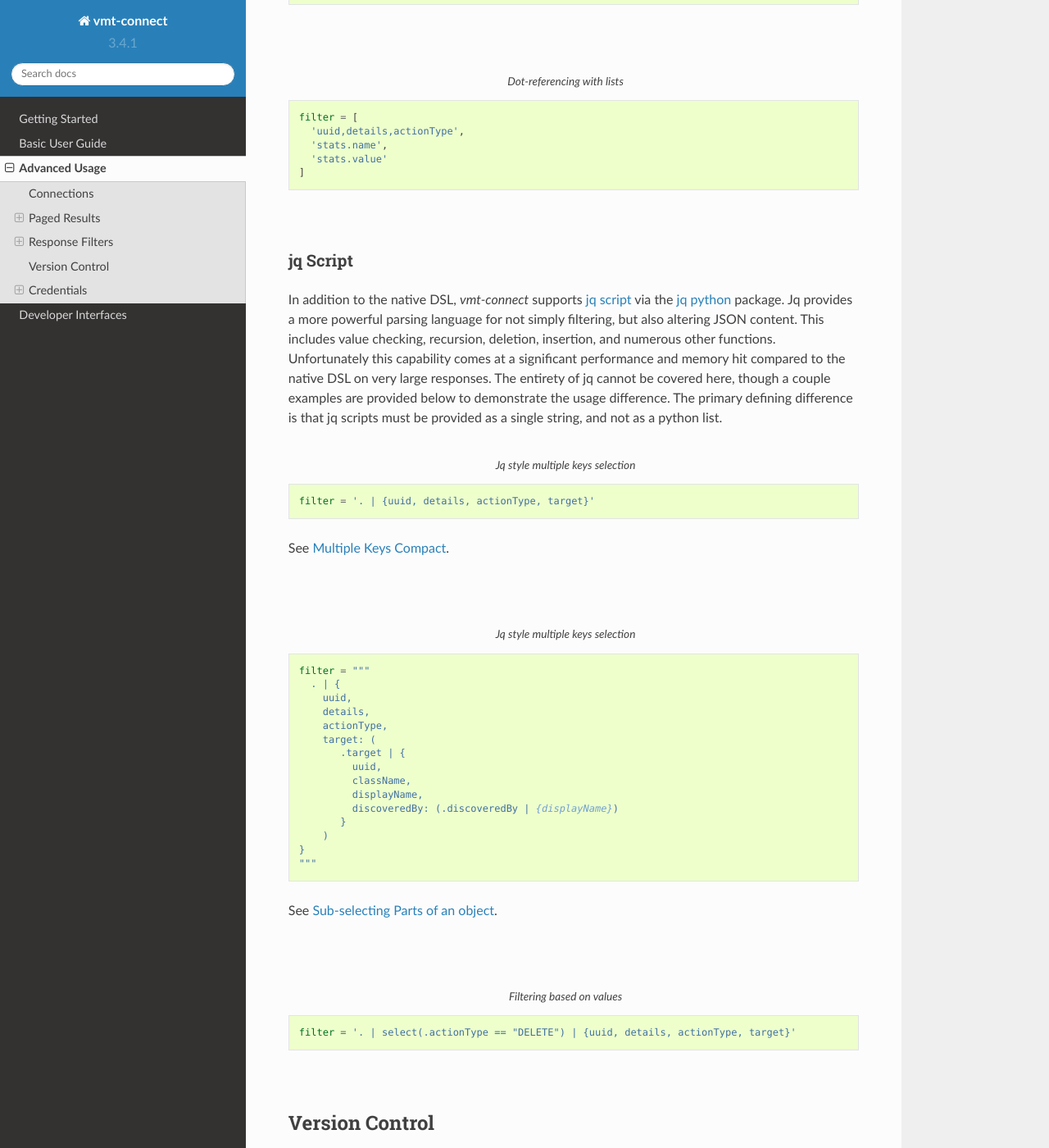
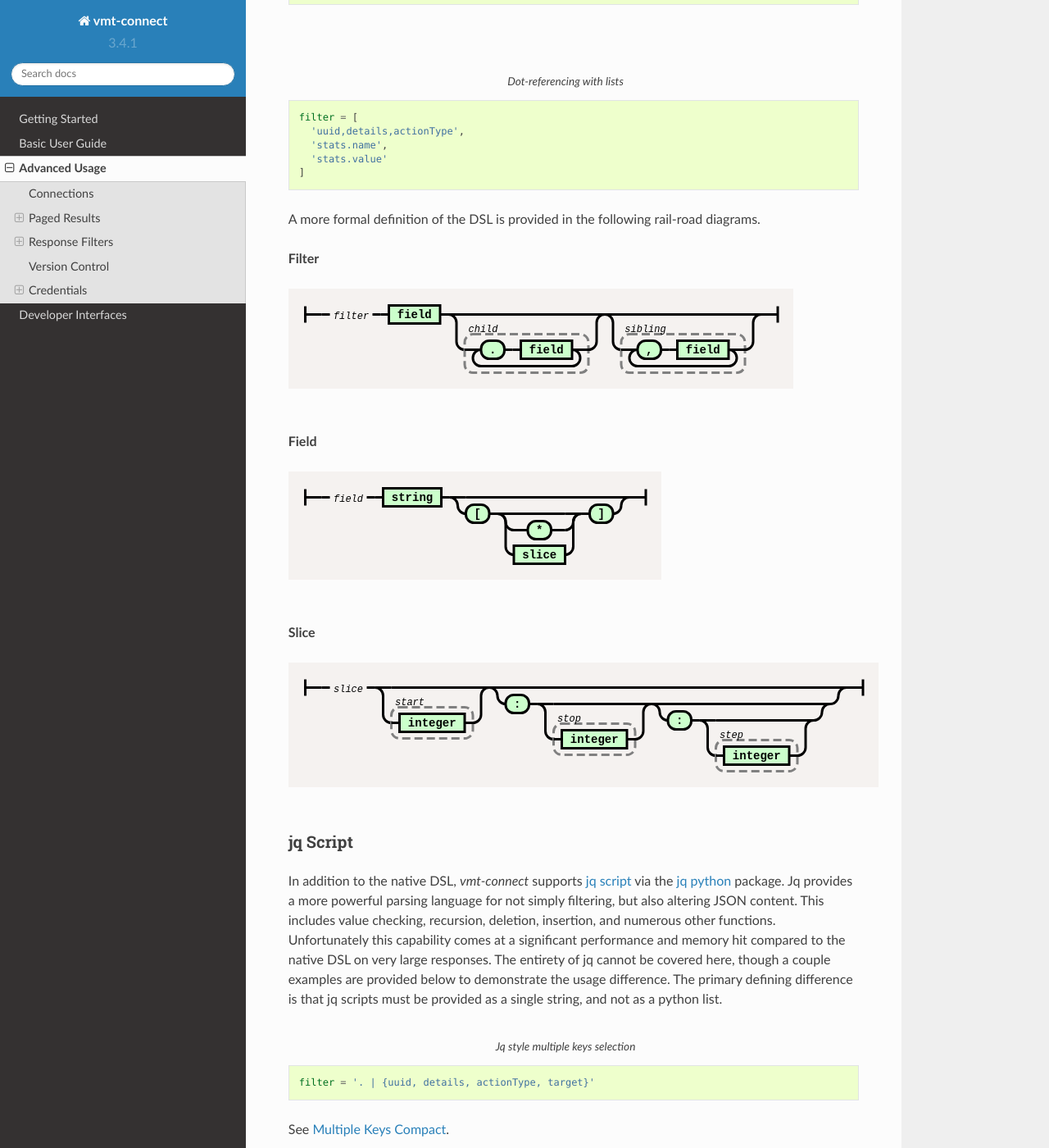
Before and after one commit to turbonomic/vmt-connect, a Sphinx documentation site: the page built from docs/source/advancedguide.rst, in a window 1280 px wide and 1400 px high, scrolled down 5013 px. Shown: the whole window at 82% size. Built offline with Sphinx 7.4.7 and the Read the Docs theme 2.0.0, drawn with Linux system fonts in a browser that asks for light colours.

Commit message:
Documentation update

```diff
--- a/docs/source/advancedguide.rst
+++ b/docs/source/advancedguide.rst
@@ -299,6 +299,27 @@ following examples.
       'stats.value'
     ]
 
+A more formal definition of the DSL is provided in the following rail-road diagrams.
+
+**Filter**
+
+.. raw:: html
+    :file: _static/rrfilter.svg
+
+|
+
+**Field**
+
+.. raw:: html
+    :file: _static/rrfield.svg
+
+|
+
+**Slice**
+
+.. raw:: html
+    :file: _static/rrslice.svg
+
 |
 
 jq Script
```
Also changed, not shown: docs/source/_static/rrfield.svg (added), docs/source/_static/rrfilter.svg (added), docs/source/_static/rrslice.svg (added), 1 other file.
